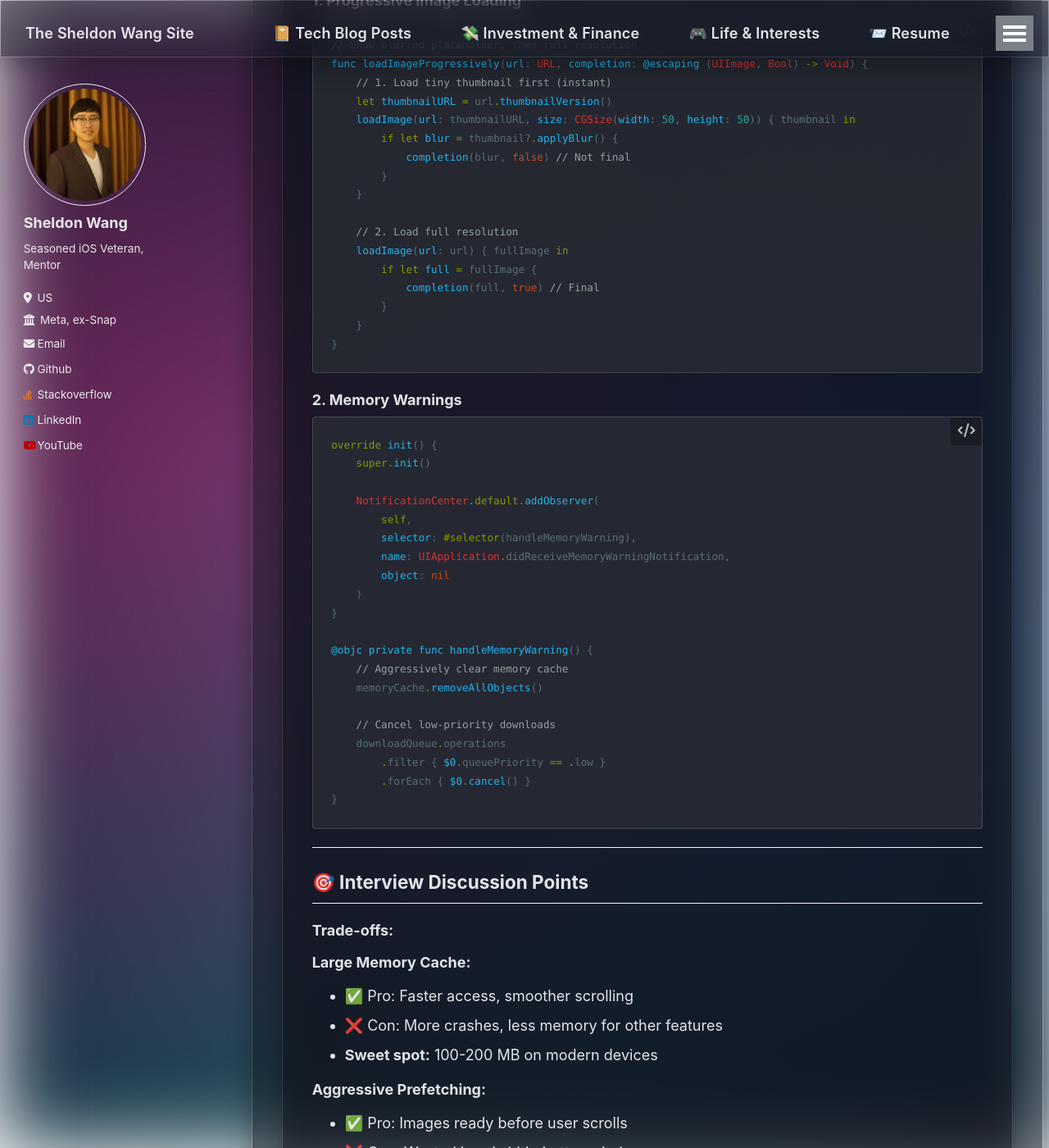
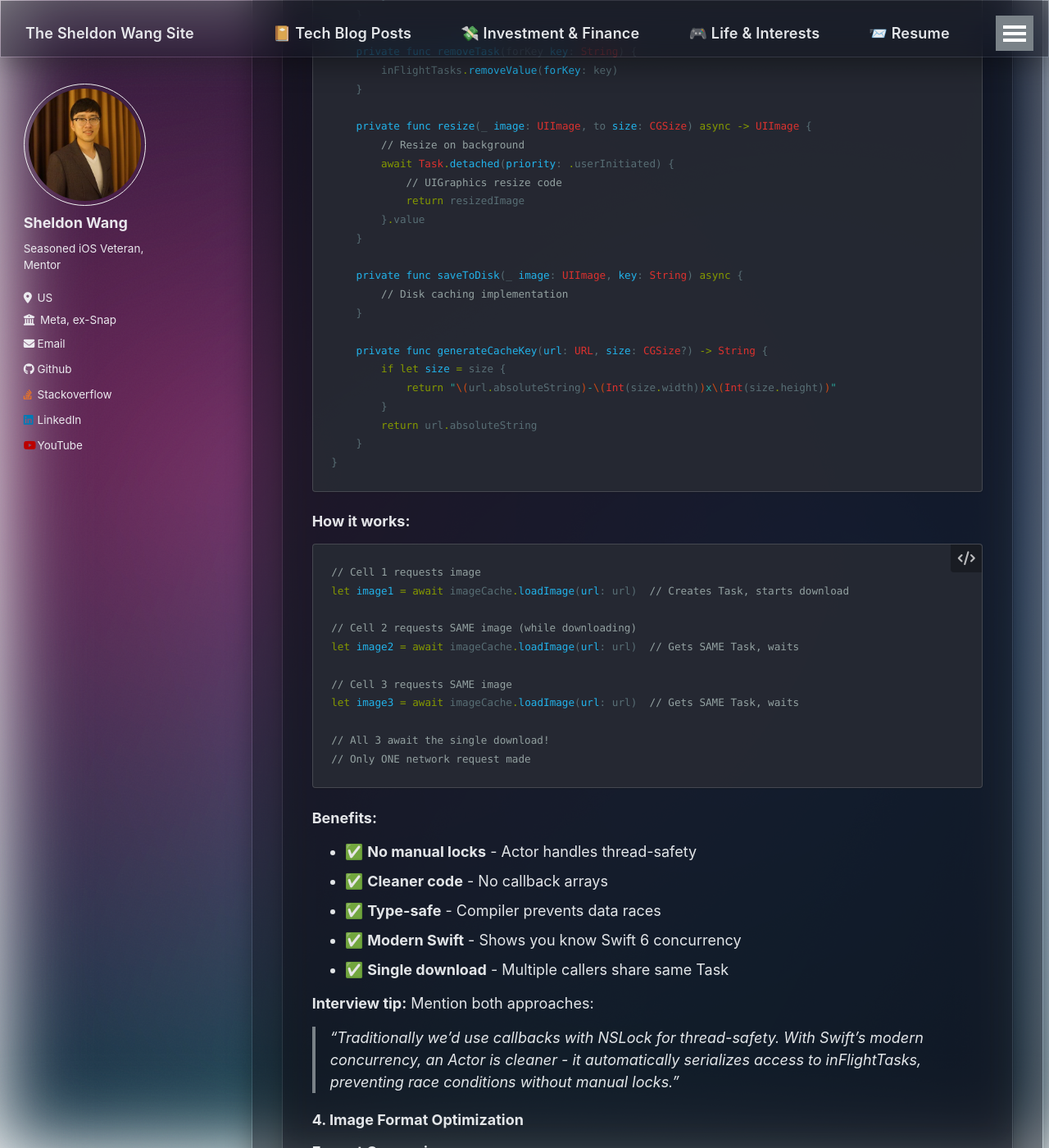
Before and after one commit to SheldonWangRJT/SheldonWangRJT.Github.io, a Jekyll site: the page built from _interviews/2025-10-10-image-caching-system.md, in a window 1280 px wide and 1400 px high, scrolled down 7132 px. Shown: the whole window at 82% size. Built offline with Jekyll 4.4.1, drawn with Linux system fonts in a browser that asks for light colours; comment, search, counter and statistics services are not loaded; some of the changed text lies outside the part shown.

Commit message:
Add modern Actor-based async/await implementation for request deduplication in image caching - shows Swift 6 concurrency best practices

````diff
--- a/_interviews/2025-10-10-image-caching-system.md
+++ b/_interviews/2025-10-10-image-caching-system.md
@@ -206,7 +206,7 @@ private func downloadImage(url: URL, size: CGSize?, cacheKey: String, completion
 
 **Problem:** Multiple cells request same image simultaneously
 
-**Solution:** Track in-flight requests
+**Solution A: Callback-based (Traditional)**
 
 ```swift
 class ImageCache {
@@ -244,6 +244,122 @@ class ImageCache {
     }
 }
 ```
+
+**Why the lock?**
+> The lock protects the `inFlightRequests` dictionary from concurrent access. Without it, multiple threads could corrupt the dictionary causing crashes.
+
+---
+
+**Solution B: Modern Async/Await with Actor** ✅ RECOMMENDED for 2025
+
+```swift
+actor ImageCache {
+    // Actor provides automatic thread-safety - no locks needed!
+    private var memoryCache: [String: UIImage] = [:]
+    private var inFlightTasks: [String: Task<UIImage?, Never>] = [:]
+
+    func loadImage(url: URL, size: CGSize? = nil) async -> UIImage? {
+        let cacheKey = generateCacheKey(url: url, size: size)
+
+        // 1. Check memory cache
+        if let cached = memoryCache[cacheKey] {
+            return cached
+        }
+
+        // 2. Check if already downloading
+        if let existingTask = inFlightTasks[cacheKey] {
+            // Multiple callers await the SAME task - no duplicate downloads!
+            return await existingTask.value
+        }
+
+        // 3. Start new download task
+        let downloadTask = Task<UIImage?, Never> {
+            // Download from network
+            guard let data = try? await URLSession.shared.data(from: url).0,
+                  var image = UIImage(data: data) else {
+                return nil
+            }
+
+            // Resize if needed
+            if let targetSize = size {
+                image = await resize(image, to: targetSize)
+            }
+
+            // Cache it
+            await cacheImage(image, forKey: cacheKey)
+
+            // Clean up in-flight tracking
+            await removeTask(forKey: cacheKey)
+
+            return image
+        }
+
+        // Track the task
+        inFlightTasks[cacheKey] = downloadTask
+
+        // Await result
+        return await downloadTask.value
+    }
+
+    private func cacheImage(_ image: UIImage, forKey key: String) {
+        memoryCache[key] = image
+
+        // Also save to disk
+        Task.detached {
+            await self.saveToDisk(image, key: key)
+        }
+    }
+
+    private func removeTask(forKey key: String) {
+        inFlightTasks.removeValue(forKey: key)
+    }
+
+    private func resize(_ image: UIImage, to size: CGSize) async -> UIImage {
+        // Resize on background
+        await Task.detached(priority: .userInitiated) {
+            // UIGraphics resize code
+            return resizedImage
+        }.value
+    }
+
+    private func saveToDisk(_ image: UIImage, key: String) async {
+        // Disk caching implementation
+    }
+
+    private func generateCacheKey(url: URL, size: CGSize?) -> String {
+        if let size = size {
+            return "\(url.absoluteString)-\(Int(size.width))x\(Int(size.height))"
+        }
+        return url.absoluteString
+    }
+}
+```
+
+**How it works:**
+
+```swift
+// Cell 1 requests image
+let image1 = await imageCache.loadImage(url: url)  // Creates Task, starts download
+
+// Cell 2 requests SAME image (while downloading)
+let image2 = await imageCache.loadImage(url: url)  // Gets SAME Task, waits
+
+// Cell 3 requests SAME image
+let image3 = await imageCache.loadImage(url: url)  // Gets SAME Task, waits
+
+// All 3 await the single download!
+// Only ONE network request made
+```
+
+**Benefits:**
+- ✅ **No manual locks** - Actor handles thread-safety
+- ✅ **Cleaner code** - No callback arrays
+- ✅ **Type-safe** - Compiler prevents data races
+- ✅ **Modern Swift** - Shows you know Swift 6 concurrency
+- ✅ **Single download** - Multiple callers share same Task
+
+**Interview tip:** Mention both approaches:
+> "Traditionally we'd use callbacks with NSLock for thread-safety. With Swift's modern concurrency, an Actor is cleaner - it automatically serializes access to inFlightTasks, preventing race conditions without manual locks."
 
 ### **4. Image Format Optimization**
 
````
